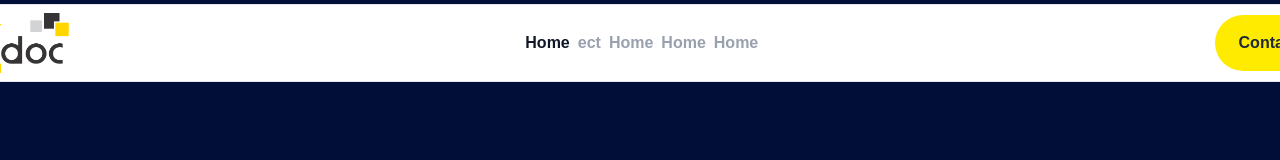
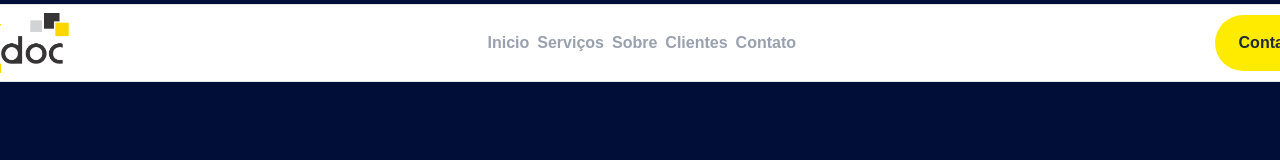
Before and after one commit to vitorlima-vsl/zdoc, a Vue app: page / in a window 1280 px wide. Shown: the top 160 px of the page. Built offline with nearby package versions, Linux system fonts and the light colour scheme.

Commit message:
:sparkles: feat: atualização do cabeçalho com novos links de navegação e remoção de duplicatas

```diff
--- a/src/components/Header/Header.vue
+++ b/src/components/Header/Header.vue
@@ -1,4 +1,4 @@
-<script setup lang="ts">
+<script setup >
 
 
 
@@ -14,11 +14,11 @@
         </div>
         <nav class="">
             <ul class="flex gap-2 ">
-                <li class="text-gray-900">Home</li>
-                <a href="#ect">ect</a>
-                <li>Home</li>
-                <li>Home</li>
-                <li>Home</li>
+                <a href="#section-hero" class="hover:text-blue-darker ">Inicio</a>
+                <a class="hover:text-blue-darker " href="#section-services">Serviços</a>
+                <a class="hover:text-blue-darker" href="#section-choseUs">Sobre</a>
+                <a class="hover:text-blue-darker" href="#section-clients">Clientes</a>
+                <a class="hover:text-blue-darker" href="#section-contact">Contato</a>
             </ul>
         </nav>
        <a class="bg-yellow text-gray-800 py-4 px-6 rounded-4xl hover:bg-yellowHover transition-all" href="#">Contato</a>
@@ -30,4 +30,6 @@
 
 <style scoped>
 
+
+
 </style>
```
